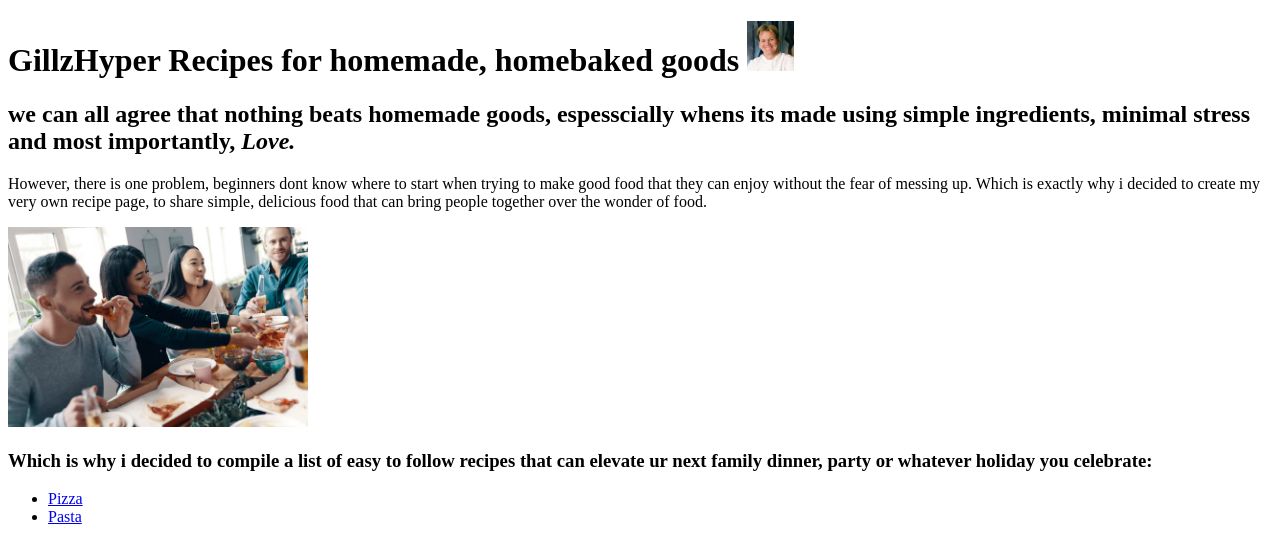
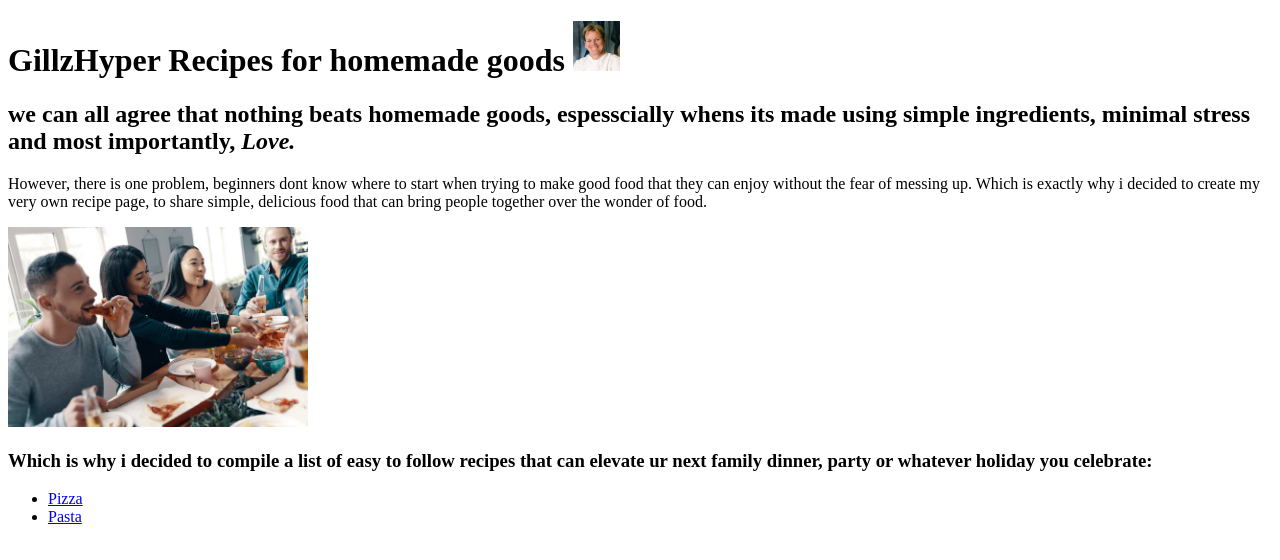
Before and after one commit to GillzHyper/odin-recipes, a plain HTML site: page index.html in a window 1280 px wide. Drawn offline with Linux system fonts and the light colour scheme.

Commit message:
updated title

```diff
--- a/index.html
+++ b/index.html
@@ -5,7 +5,7 @@
         <title>Odin Recipes </title>
     </head>
 <body>
-    <h1> GillzHyper Recipes for homemade, homebaked goods
+    <h1> GillzHyper Recipes for homemade goods
      <img src="./images/gordon ramsay smiling.jpeg" alt="Gordon ramsay smiling" height="50"></h1>
 
     <h2> we can all agree that nothing beats homemade goods, espesscially whens its made using simple ingredients, minimal stress and most importantly, <strong><em>Love.</em></strong></h2>
```
